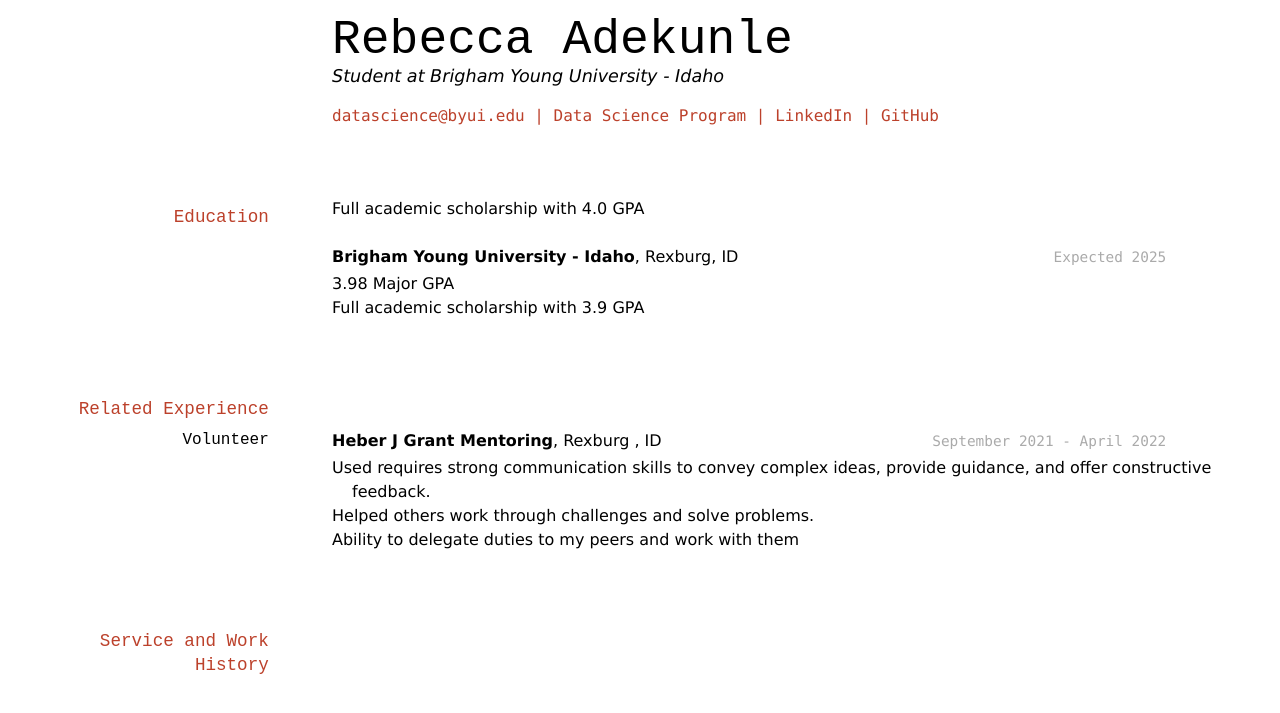
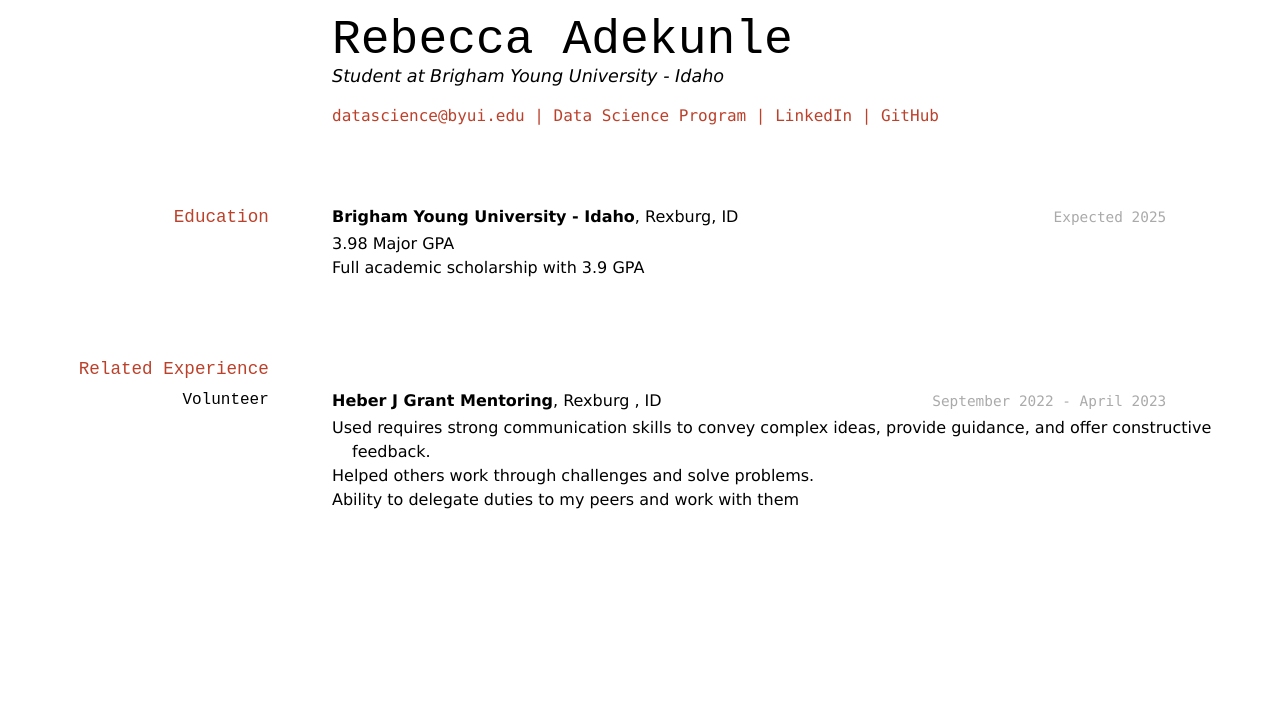
Before and after one commit to byuids-resumes/adekunle_resume, a Jekyll site: the page built from docs/index.md, in a window 1280 px wide. Shown: the top 713 px of the page. Built offline with Jekyll 4.4.1, drawn with Linux system fonts in a browser that asks for light colours.

Commit message:
Edited year

```diff
--- a/docs/index.md
+++ b/docs/index.md
@@ -16,8 +16,6 @@ Student at Brigham Young University - Idaho
 
 ## Education
 
-- Full academic scholarship with 4.0 GPA
-
 `Expected 2025`
 __Brigham Young University - Idaho__, Rexburg, ID
 
@@ -28,7 +26,7 @@ __Brigham Young University - Idaho__, Rexburg, ID
 
 ### Volunteer
 
-`September 2021 - April 2022`
+`September 2022 - April 2023`
 __Heber J Grant Mentoring__, Rexburg , ID
 
 - Used requires strong communication skills to convey complex ideas, provide guidance, and offer constructive feedback.
@@ -38,7 +36,6 @@ __Heber J Grant Mentoring__, Rexburg , ID
 
 
 
-## Service and Work History
 
 
 
```
